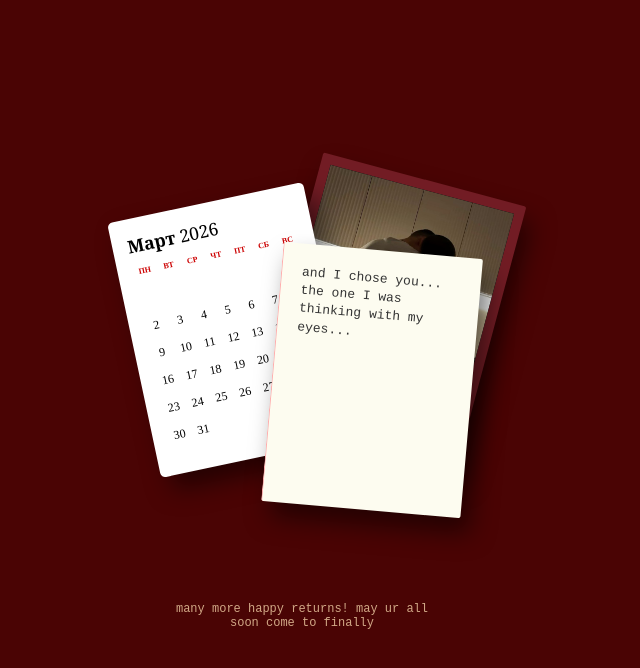
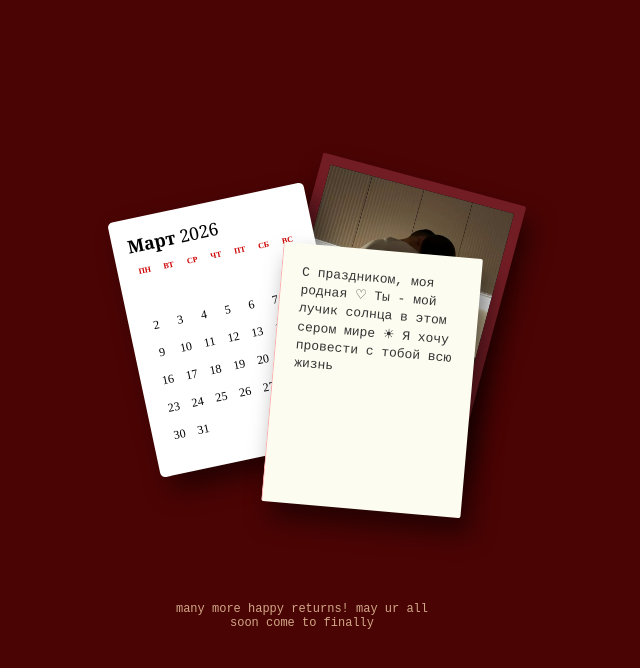
Before and after one commit to YourSoulPage/swipe_cards, a plain HTML site: page index.html in a window 1280 px wide. Shown: the whole page, without its empty margins (338-978 px from the left). Drawn offline with Linux system fonts and the light colour scheme.

Commit message:
Update index.html

```diff
--- a/index.html
+++ b/index.html
@@ -12,7 +12,9 @@
         <div class="card-container" id="card-container">
             <div class="card letter" id="card-letter">
                 <div class="paper-content">
-                    and I chose you... the one I was thinking with my eyes...
+                    С праздником, моя родная ♡
+                    Ты - мой лучик солнца в этом сером мире ☀
+                    Я хочу провести с тобой всю жизнь
                 </div>
             </div>
 
@@ -35,4 +37,5 @@
 
     <script src="code.js"></script>
 </body>
+
 </html>
```
